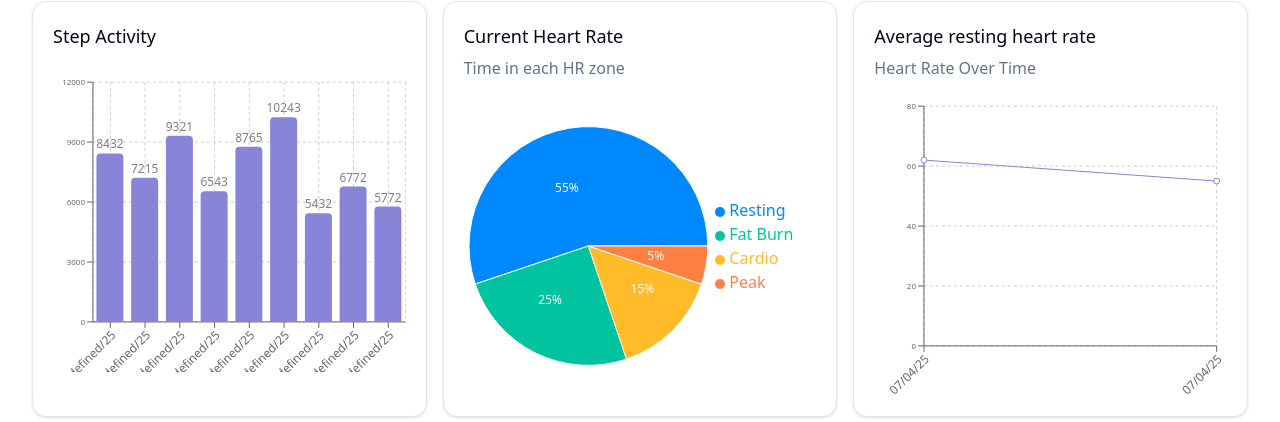
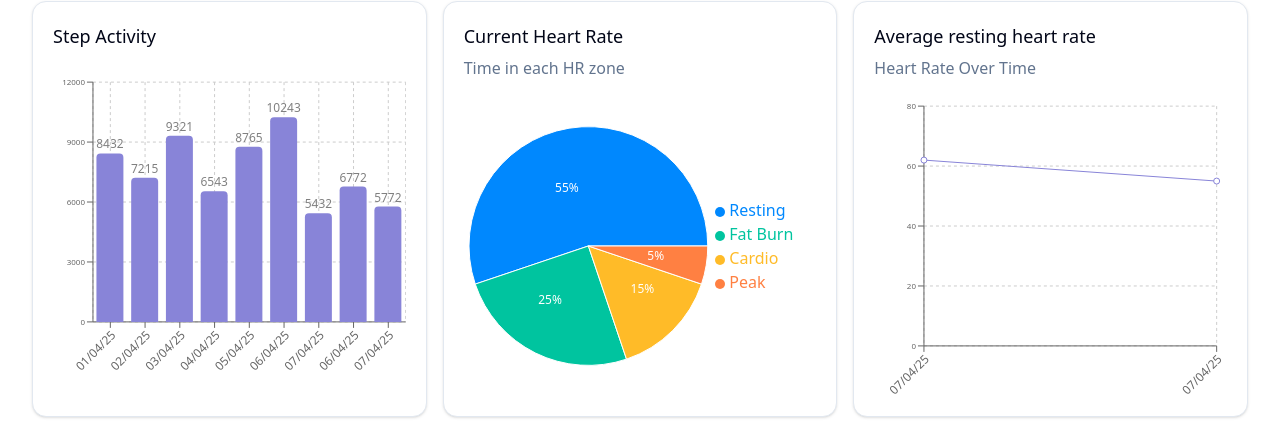
Before and after one commit to magda5281/fitness-dashboard, a Next.js app: page / in a window 1280 px wide. Shown: the part 308-730 px from the top of the page. Built offline with nearby package versions, Linux system fonts and the light colour scheme.

Commit message:
Update steps chart

```diff
--- a/components/charts/stepsChart.tsx
+++ b/components/charts/stepsChart.tsx
@@ -2,7 +2,7 @@
 import { useIsMobile } from '@/lib/hooks/useIsMobile';
 import { formatDate } from '@/lib/utils';
 import type { StepsData } from '@/types';
-import { useEffect, useState } from 'react';
+
 import {
   BarChart,
   Bar,
@@ -16,15 +16,11 @@ import {
 
 export function StepsChart({ data }: { data: StepsData }) {
   const isMobile = useIsMobile(768);
-  const formattedData = data.map((item) => ({
-    ...item,
-    date: formatDate(item.date),
-  }));
 
   return (
     <ResponsiveContainer width='100%' height='100%'>
       <BarChart
-        data={formattedData}
+        data={data}
         margin={{ top: 10, right: 0, left: 0, bottom: isMobile ? 10 : 20 }}
         layout='horizontal'
       >
```
